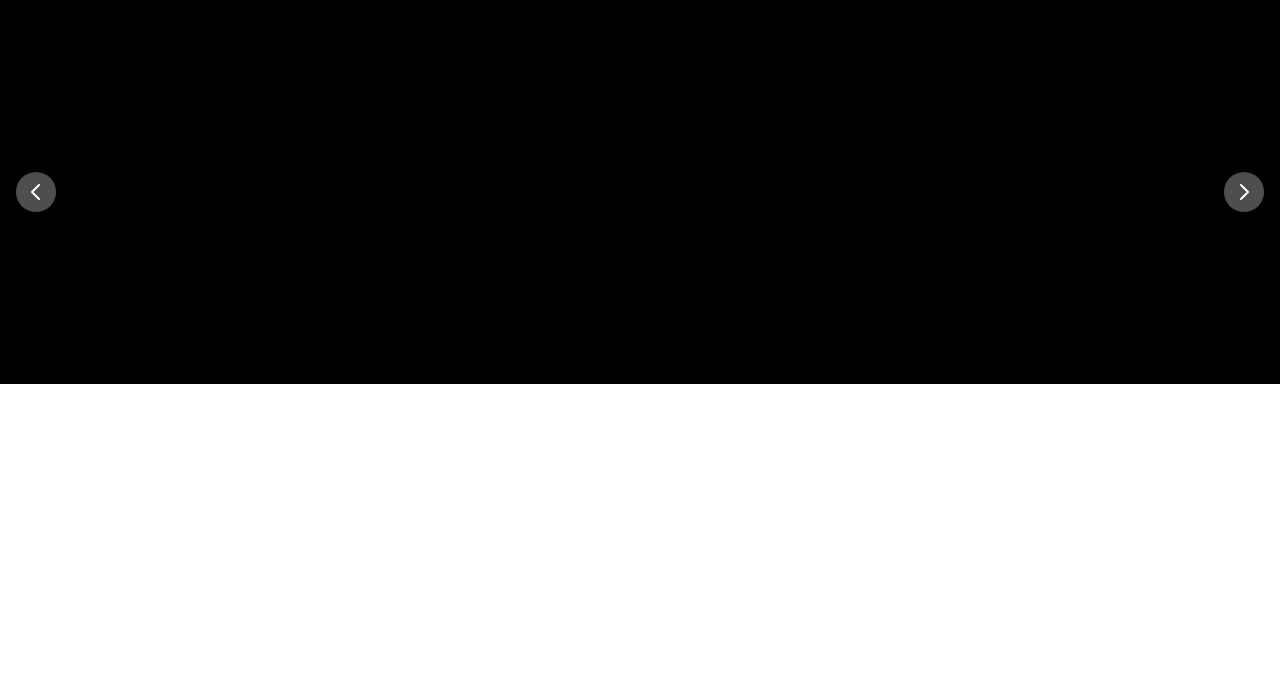
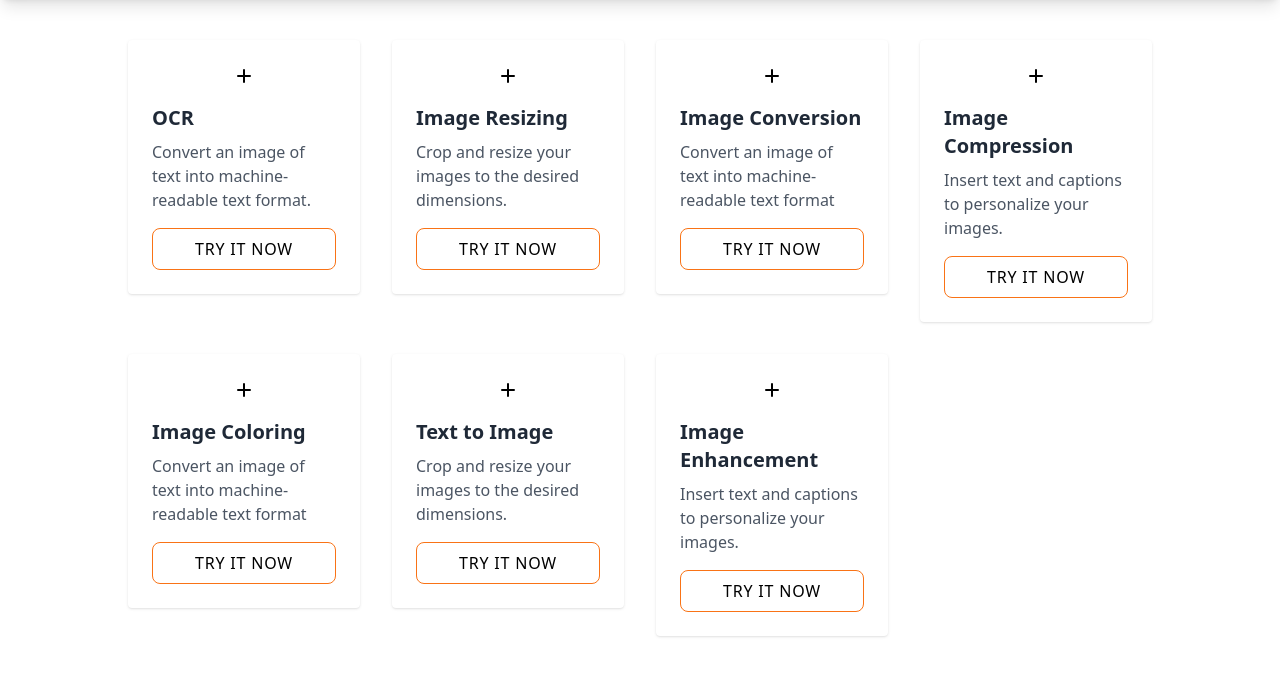
Before and after one commit to puneetmpatil/IP-Project, a Flask app: page /services in a window 1280 px wide. Shown: the part 60-736 px from the top of the page. Run offline with Flask 3, Linux system fonts and the light colour scheme; style sheets or scripts are compiled from the project's sources.

Commit message:
Linking of features pages to services.html page done

```diff
--- a/website/templates/services.html
+++ b/website/templates/services.html
@@ -1,75 +1,26 @@
 {% extends "base.html" %}
 {% block title %} Our Services {% endblock %}
 {% block content %}
-<!-- Carousel -->
-<div class="bg-black text-white">
-    <div id="default-carousel" class="relative w-full" data-carousel="slide">
-        <!-- Carousel wrapper -->
-        <div class="relative h-56 overflow-hidden rounded-lg md:h-96">
-            <!-- Item 1 -->
-            <div class="hidden duration-700 ease-in-out" data-carousel-item>
-                <img src="/static/assets/dummy.png"
-                    class="absolute block w-full -translate-x-1/2 -translate-y-1/2 top-1/2 left-1/2" alt="Image">
+<section class="w-4/5 mx-auto my-10">
+    <div class="flex flex-wrap -mx-4">
+        {% for service in services %}
+        <div class="w-full sm:w-1/2 md:w-1/3 lg:w-1/4 px-4 mb-8">
+            <div class="bg-white p-6 rounded shadow">
+                <svg xmlns="http://www.w3.org/2000/svg" class="h-6 w-6 mx-auto mb-4" fill="none" viewBox="0 0 24 24"
+                    stroke="currentColor">
+                    <path stroke-linecap="round" stroke-linejoin="round" stroke-width="2"
+                        d="M12 6v6m0 0v6m0-6h6m-6 0H6"></path>
+                </svg>
+                <h3 class="text-xl font-bold text-gray-800 mb-2">{{service.title}}</h3>
+                <p class="text-gray-600">{{service.description}}</p>
+                <div class="flex justify-center px-4 py-2 border border-orange-500 hover:bg-orange-500 hover:text-white uppercase mt-4 tracking-wider hover:scale-110 rounded-lg">
+                    <a href={{service.link}}>Try it Now</a>
+                </div>
             </div>
-            <!-- Item 2 -->
-            <div class="hidden duration-700 ease-in-out" data-carousel-item>
-                <img src="/static/assets/dummy.png"
-                    class="absolute block w-full -translate-x-1/2 -translate-y-1/2 top-1/2 left-1/2" alt="Image">
-            </div>
-            <!-- Item 3 -->
-            <div class="hidden duration-700 ease-in-out" data-carousel-item>
-                <img src="/static/assets/dummy.png"
-                    class="absolute block w-full -translate-x-1/2 -translate-y-1/2 top-1/2 left-1/2" alt="Image">
-            </div>
-            <!-- Item 4 -->
-            <div class="hidden duration-700 ease-in-out" data-carousel-item>
-                <img src="/static/assets/dummy.png"
-                    class="absolute block w-full -translate-x-1/2 -translate-y-1/2 top-1/2 left-1/2" alt="Image">
-            </div>
-            <!-- Item 5 -->
-            <div class="hidden duration-700 ease-in-out" data-carousel-item>
-                <img src="/static/assets/dummy.png"
-                    class="absolute block w-full -translate-x-1/2 -translate-y-1/2 top-1/2 left-1/2" alt="Image">
-            </div>
+
         </div>
-        <!-- Slider indicators -->
-        <div class="absolute z-30 flex space-x-3 -translate-x-1/2 bottom-5 left-1/2">
-            <button type="button" class="w-3 h-3 rounded-full" aria-current="true" aria-label="Slide 1"
-                data-carousel-slide-to="0"></button>
-            <button type="button" class="w-3 h-3 rounded-full" aria-current="false" aria-label="Slide 2"
-                data-carousel-slide-to="1"></button>
-            <button type="button" class="w-3 h-3 rounded-full" aria-current="false" aria-label="Slide 3"
-                data-carousel-slide-to="2"></button>
-            <button type="button" class="w-3 h-3 rounded-full" aria-current="false" aria-label="Slide 4"
-                data-carousel-slide-to="3"></button>
-            <button type="button" class="w-3 h-3 rounded-full" aria-current="false" aria-label="Slide 5"
-                data-carousel-slide-to="4"></button>
-        </div>
-        <!-- Slider controls -->
-        <button type="button"
-            class="absolute top-0 left-0 z-30 flex items-center justify-center h-full px-4 cursor-pointer group focus:outline-none"
-            data-carousel-prev>
-            <span
-                class="inline-flex items-center justify-center w-8 h-8 rounded-full sm:w-10 sm:h-10 bg-white/30 dark:bg-gray-800/30 group-hover:bg-white/50 dark:group-hover:bg-gray-800/60 group-focus:ring-4 group-focus:ring-white dark:group-focus:ring-gray-800/70 group-focus:outline-none">
-                <svg aria-hidden="true" class="w-5 h-5 text-white sm:w-6 sm:h-6 dark:text-gray-800" fill="none"
-                    stroke="currentColor" viewBox="0 0 24 24" xmlns="http://www.w3.org/2000/svg">
-                    <path stroke-linecap="round" stroke-linejoin="round" stroke-width="2" d="M15 19l-7-7 7-7"></path>
-                </svg>
-                <span class="sr-only">Previous</span>
-            </span>
-        </button>
-        <button type="button"
-            class="absolute top-0 right-0 z-30 flex items-center justify-center h-full px-4 cursor-pointer group focus:outline-none"
-            data-carousel-next>
-            <span
-                class="inline-flex items-center justify-center w-8 h-8 rounded-full sm:w-10 sm:h-10 bg-white/30 dark:bg-gray-800/30 group-hover:bg-white/50 dark:group-hover:bg-gray-800/60 group-focus:ring-4 group-focus:ring-white dark:group-focus:ring-gray-800/70 group-focus:outline-none">
-                <svg aria-hidden="true" class="w-5 h-5 text-white sm:w-6 sm:h-6 dark:text-gray-800" fill="none"
-                    stroke="currentColor" viewBox="0 0 24 24" xmlns="http://www.w3.org/2000/svg">
-                    <path stroke-linecap="round" stroke-linejoin="round" stroke-width="2" d="M9 5l7 7-7 7"></path>
-                </svg>
-                <span class="sr-only">Next</span>
-            </span>
-        </button>
+        {% endfor %}
     </div>
-</div>
+</section>
+
 {% endblock %}
--- a/website/views.py
+++ b/website/views.py
@@ -6,12 +6,30 @@ views = Blueprint("views", __name__)
 
 @views.route("/")
 def home():
+    services = [
+        {
+            "title": "OCR",
+            "description": "Convert an image of text into machine-readable text format."
+        },
+        {
+            "title": "Crop Images",
+            "description": "Crop and resize your images to the desired dimensions."
+        },
+        {
+            "title": "Apply Filters",
+            "description": "Convert an image of text into machine-readable text format"
+        },
+        {
+            "title": "Add Text",
+            "description": "Insert text and captions to personalize your images."
+        },
+    ]
     # db.inventory.insert_one({"c":2})
     # a = db.inventory.find({})
     # for item in a:
     # print(item)
     # return f"<p>Hello World</p>"
-    return render_template("home.html")
+    return render_template("home.html", services=services)
 
 
 @views.route("/about")
@@ -26,4 +44,40 @@ def contact():
 
 @views.route("/services")
 def services():
-    return render_template("services.html")
+    services = [
+        {
+            "title": "OCR",
+            "description": "Convert an image of text into machine-readable text format.",
+            "link": "/services/ocr"
+        },
+        {
+            "title": "Image Resizing",
+            "description": "Crop and resize your images to the desired dimensions.",
+            "link": "services/image-resizing"
+        },
+        {
+            "title": "Image Conversion",
+            "description": "Convert an image of text into machine-readable text format",
+            "link": "services/conversion"
+        },
+        {
+            "title": "Image Compression",
+            "description": "Insert text and captions to personalize your images.",
+            "link": "services/image-compression"
+        },
+        {
+            "title": "Image Coloring",
+            "description": "Convert an image of text into machine-readable text format",
+            "link": "services/image-coloring"
+        },
+        {"title": "Text to Image",
+            "description": "Crop and resize your images to the desired dimensions.",
+            "link": "services/text-to-image"
+         },
+        {
+            "title": "Image Enhancement",
+            "description": "Insert text and captions to personalize your images.",
+            "link": "services/image-enhancement"
+        }
+    ]
+    return render_template("services.html", services=services)
```
Also changed, not shown: website/templates/home.html (+9 -37 lines).
